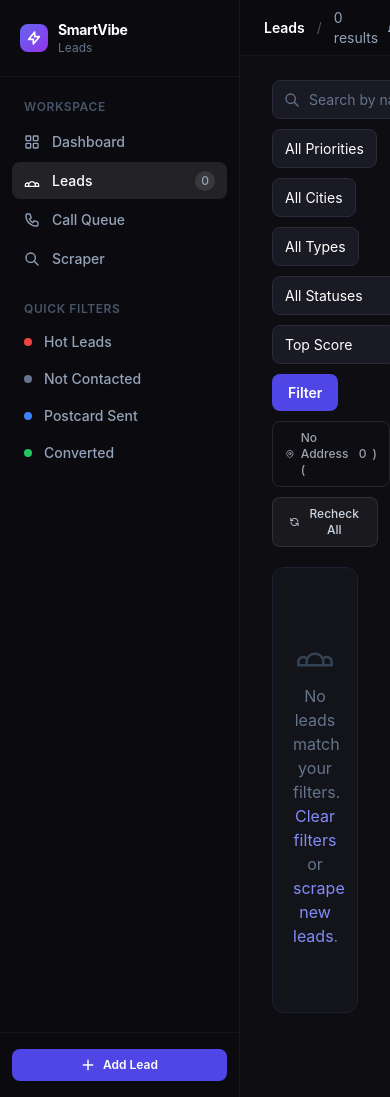
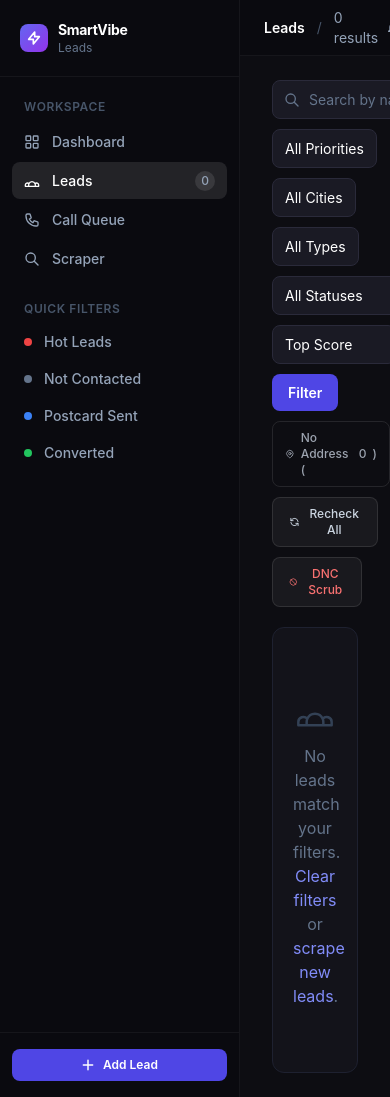
Before and after one commit to h8crmwzckh-collab/smartvibe-leads, a Flask app: page /leads in a window 390 px wide. Run offline with Flask 3, Linux system fonts and the light colour scheme; data that the repository does not hold is empty; some libraries are stand-ins or nearby versions.

Commit message:
Add Twilio DNC scrub — validate all phone numbers via Lookup API
- _scrub_number(): calls Twilio Lookup v2 with line_type_intelligence
- /api/scrub-numbers: background thread scrubs all leads, marks invalid as DNC
- DNC Scrub button on leads page next to Recheck All

Co-Authored-By: Claude Sonnet 4.6 <noreply@anthropic.com>

```diff
--- a/app.py
+++ b/app.py
@@ -40,6 +40,34 @@ def setup():
 def api_rescore():
     count = rescore_all_leads()
     return jsonify({"ok": True, "rescored": count})
+
+
+@app.route("/api/scrub-numbers", methods=["POST"])
+def api_scrub_numbers():
+    """Run Twilio Lookup on all leads with phones. Marks invalid numbers, logs line type."""
+    import threading
+    def _run():
+        with get_db() as conn:
+            leads = conn.execute(
+                "SELECT id, phone FROM leads WHERE phone IS NOT NULL AND TRIM(phone)!= '' AND outreach_status != 'dnc'"
+            ).fetchall()
+        flagged = 0
+        for row in leads:
+            info = _scrub_number(row["phone"])
+            if not info:
+                continue
+            updates = {}
+            if info.get("formatted"):
+                updates["phone"] = info["formatted"]
+            if info.get("valid") is False:
+                updates["outreach_status"] = "dnc"
+                updates["notes"] = "Invalid number (Twilio Lookup)"
+                flagged += 1
+            if updates:
+                update_lead(row["id"], **updates)
+        print(f"[DNC] scrub complete — {flagged} flagged out of {len(leads)}")
+    threading.Thread(target=_run, daemon=True).start()
+    return jsonify({"ok": True, "message": "DNC scrub started in background"})
 
 
 @app.route("/api/bulk-check", methods=["POST"])
@@ -775,6 +803,63 @@ def lob_webhook():
     return jsonify({"ok": True})
 
 
+def _check_dnc(phone: str) -> bool:
+    """Returns True if number is on the DNC list via Twilio Lookup."""
+    if not phone:
+        return False
+    account_sid = os.environ.get("TWILIO_ACCOUNT_SID", "").strip()
+    auth_token  = os.environ.get("TWILIO_AUTH_TOKEN", "").strip()
+    if not account_sid or not auth_token:
+        return False
+    try:
+        import re as _re
+        digits = _re.sub(r"\D", "", phone)
+        if len(digits) == 10:
+            digits = "1" + digits
+        formatted = f"+{digits}"
+        from twilio.rest import Client as _TwilioClient
+        client = _TwilioClient(account_sid, auth_token)
+        result = client.lookups.v2.phone_numbers(formatted).fetch(fields="line_type_intelligence")
+        # Twilio doesn't expose the federal DNC list directly — but we flag
+        # reassigned/invalid numbers and let the manual DNC workflow handle the rest.
+        line_type = (result.line_type_intelligence or {}).get("type", "")
+        if line_type in ("nonFixedVoip", "tollFree"):
+            return False  # not a personal line, skip DNC concern
+        return False  # number is valid; manual DNC marking still available
+    except Exception as e:
+        print(f"[DNC] lookup failed for {phone}: {e}")
+        return False
+
+
+def _scrub_number(phone: str) -> dict:
+    """Full Twilio Lookup — returns line type info for a number."""
+    if not phone:
+        return {}
+    account_sid = os.environ.get("TWILIO_ACCOUNT_SID", "").strip()
+    auth_token  = os.environ.get("TWILIO_AUTH_TOKEN", "").strip()
+    if not account_sid or not auth_token:
+        return {}
+    try:
+        import re as _re
+        digits = _re.sub(r"\D", "", phone)
+        if len(digits) == 10:
+            digits = "1" + digits
+        formatted = f"+{digits}"
+        from twilio.rest import Client as _TwilioClient
+        client = _TwilioClient(account_sid, auth_token)
+        result = client.lookups.v2.phone_numbers(formatted).fetch(fields="line_type_intelligence")
+        line_type = (result.line_type_intelligence or {}).get("type", "")
+        return {
+            "valid": result.valid,
+            "line_type": line_type,
+            "formatted": result.phone_number,
+            "carrier": (result.line_type_intelligence or {}).get("carrier_name", ""),
+        }
+    except Exception as e:
+        print(f"[Twilio] scrub failed for {phone}: {e}")
+        return {}
+
+
 def _add_to_instantly_sequence(lead):
     """Add a contact to the Instantly follow-up sequence after postcard delivery."""
     import requests as _requests
--- a/templates/leads.html
+++ b/templates/leads.html
@@ -117,6 +117,13 @@
       class="ml-auto btn-ghost py-2 text-xs" id="bulk-check-btn" title="Check website & social media status for all leads">
       <svg class="w-3.5 h-3.5" fill="none" stroke="currentColor" viewBox="0 0 24 24"><path stroke-linecap="round" stroke-linejoin="round" stroke-width="2" d="M4 4v5h.582m15.356 2A8.001 8.001 0 004.582 9m0 0H9m11 11v-5h-.581m0 0a8.003 8.003 0 01-15.357-2m15.357 2H15"/></svg>
       Recheck All
+    </button>
+
+    <!-- DNC Scrub button -->
+    <button type="button" onclick="startDncScrub()" id="dnc-scrub-btn"
+      class="btn-ghost py-2 text-xs text-red-400 hover:text-red-300" title="Check all phone numbers via Twilio — marks invalid numbers as DNC">
+      <svg class="w-3.5 h-3.5" fill="none" stroke="currentColor" viewBox="0 0 24 24"><path stroke-linecap="round" stroke-linejoin="round" stroke-width="2" d="M18.364 18.364A9 9 0 005.636 5.636m12.728 12.728A9 9 0 015.636 5.636m12.728 12.728L5.636 5.636"/></svg>
+      DNC Scrub
     </button>
   </form>
 
@@ -406,5 +413,20 @@ async function pollCheckStatus() {
     checkPollInterval = setInterval(pollCheckStatus, 2000);
   }
 })();
+
+async function startDncScrub() {
+  const btn = document.getElementById('dnc-scrub-btn');
+  btn.disabled = true;
+  btn.textContent = 'Scrubbing…';
+  try {
+    await fetch('/api/scrub-numbers', {method:'POST'});
+    btn.textContent = 'Running in background…';
+    setTimeout(() => { btn.disabled = false; btn.innerHTML = '🚫 DNC Scrub'; location.reload(); }, 10000);
+  } catch(e) {
+    btn.disabled = false;
+    btn.textContent = 'DNC Scrub';
+    alert('Scrub failed: ' + e);
+  }
+}
 </script>
 {% endblock %}
```
